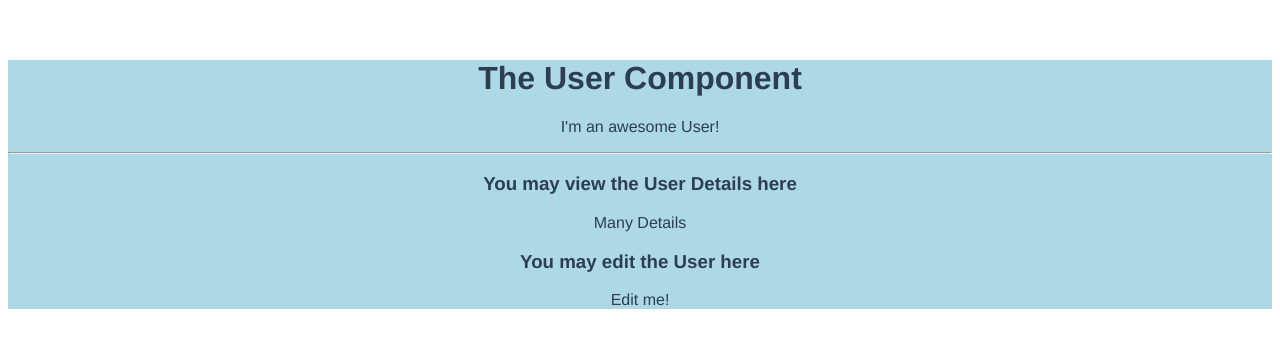
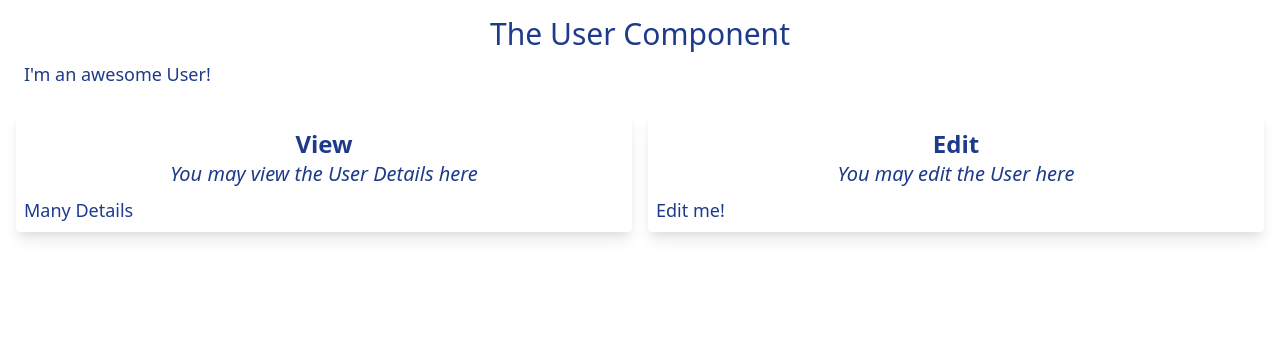
Before and after one commit to bikingbadger/sandbox, a Vue app in the folder vue-course/component-communication/: page / in a window 1280 px wide. Shown: the top 348 px of the page. Built offline with nearby package versions, Linux system fonts and the light colour scheme.

Commit message:
Add tailwind styles

```diff
--- a/vue-course/component-communication/src/App.vue
+++ b/vue-course/component-communication/src/App.vue
@@ -1,5 +1,5 @@
 <template>
-  <div id="app">
+  <div id="app" class="container mx-auto min-h-screen bg-orange-100 text-blue-900 text-lg">
     <User></User>
   </div>
 </template>
@@ -16,12 +16,5 @@ export default {
 </script>
 
 <style>
-#app {
-  font-family: Avenir, Helvetica, Arial, sans-serif;
-  -webkit-font-smoothing: antialiased;
-  -moz-osx-font-smoothing: grayscale;
-  text-align: center;
-  color: #2c3e50;
-  margin-top: 60px;
-}
+@import url('https://unpkg.com/tailwindcss@^1.0/dist/tailwind.min.css');
 </style>
--- a/vue-course/component-communication/src/components/User.vue
+++ b/vue-course/component-communication/src/components/User.vue
@@ -1,16 +1,11 @@
 <template>
-  <div class="component">
-    <h1>The User Component</h1>
-    <p>I'm an awesome User!</p>
-    <hr />
-    <div class="row">
-      <div class="col-xs-12 col-sm-6">
-        <app-user-detail></app-user-detail>
-      </div>
-      <div class="col-xs-12 col-sm-6">
-        <app-user-edit></app-user-edit>
-      </div>
-    </div>
+  <div class="grid grid-cols-2 gap-4 p-4">
+    <header class="col-span-2">
+      <h1 class="text-3xl text-center">The User Component</h1>
+      <p class="p-2">I'm an awesome User!</p>
+    </header>
+    <app-user-detail></app-user-detail>
+    <app-user-edit></app-user-edit>
   </div>
 </template>
 
@@ -26,8 +21,4 @@ export default {
 };
 </script>
 
-<style scoped>
-div {
-  background-color: lightblue;
-}
-</style>
+<style scoped></style>
--- a/vue-course/component-communication/src/components/UserDetail.vue
+++ b/vue-course/component-communication/src/components/UserDetail.vue
@@ -1,7 +1,8 @@
 <template>
-    <div class="component">
-        <h3>You may view the User Details here</h3>
-        <p>Many Details</p>
+    <div class="rounded shadow-lg">
+        <h2 class="pt-4 text-2xl text-center font-bold">View</h2>
+        <h3 class="text-xl text-center italic">You may view the User Details here</h3>
+        <p class="p-2">Many Details</p>
     </div>
 </template>
 
@@ -9,7 +10,5 @@
 </script>
 
 <style scoped>
-    div {
-        background-color: lightcoral;
-    }
+
 </style>
--- a/vue-course/component-communication/src/components/UserEdit.vue
+++ b/vue-course/component-communication/src/components/UserEdit.vue
@@ -1,7 +1,8 @@
 <template>
-    <div class="component">
-        <h3>You may edit the User here</h3>
-        <p>Edit me!</p>
+    <div class="rounded shadow-lg">
+        <h2 class="pt-4 text-2xl text-center font-bold">Edit</h2>
+        <h3 class="text-xl text-center italic">You may edit the User here</h3>
+        <p class="p-2">Edit me!</p>
     </div>
 </template>
 
@@ -9,7 +10,5 @@
 </script>
 
 <style scoped>
-    div {
-        background-color: lightgreen;
-    }
+
 </style>
```
